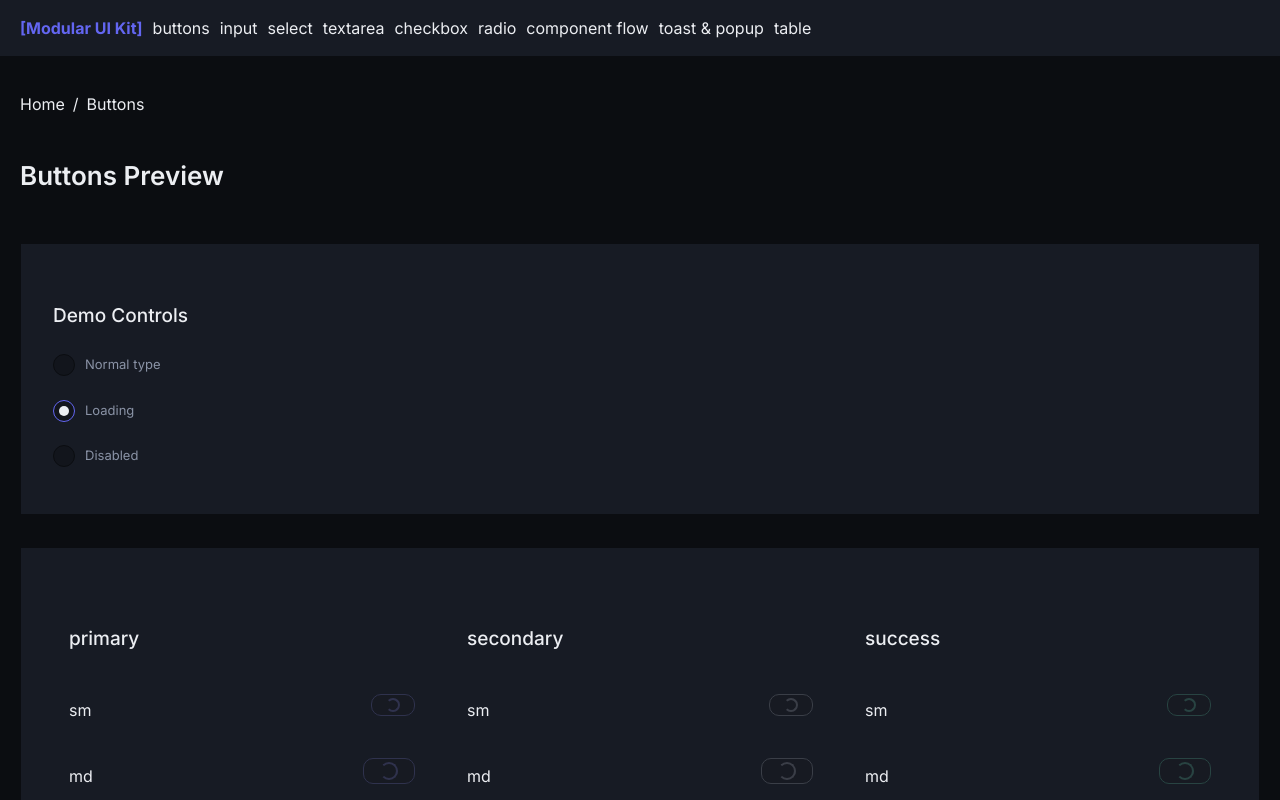
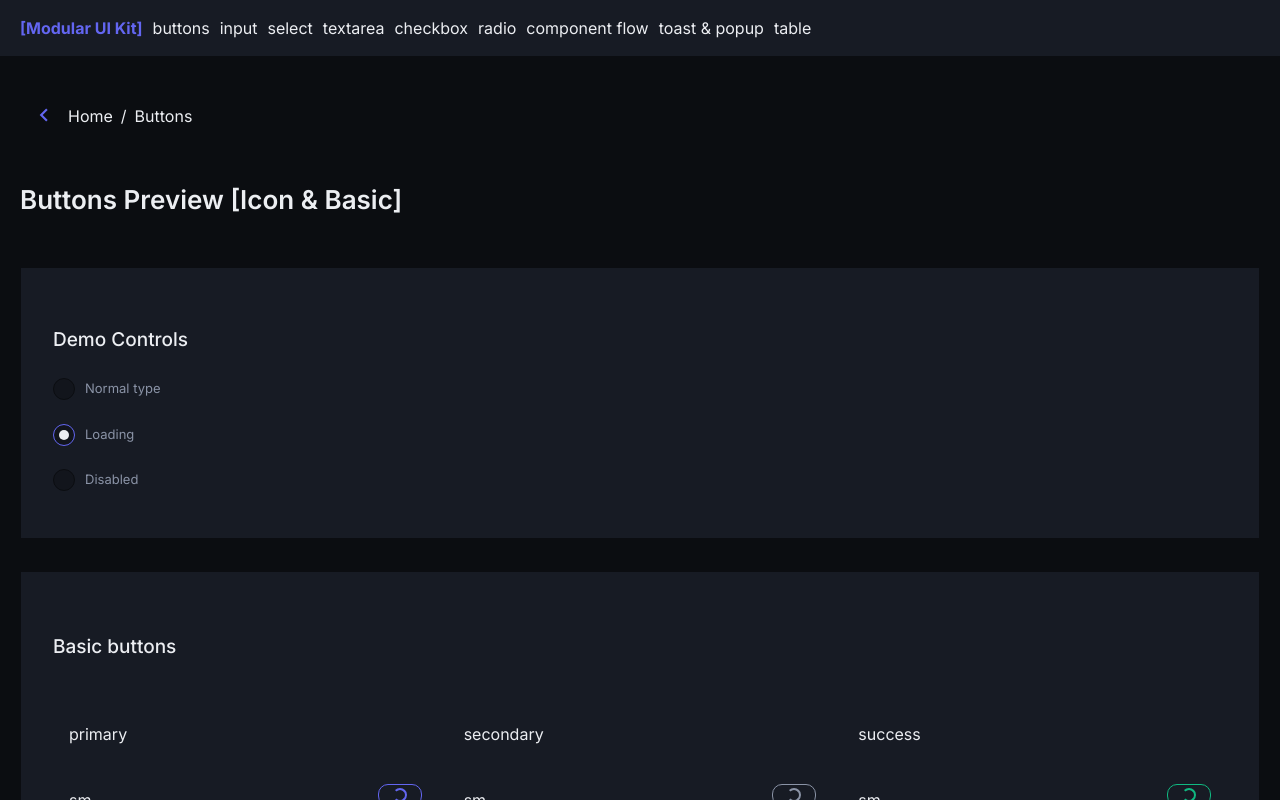
Before and after one commit to eugenia-vitinschii/modular-ui-kit, a Vue app: page /ui/buttons in a window 1280 px wide. Both pictures are taken after a click on the label "Loading". Shown: the top 800 px of the page. Built offline with nearby package versions, Linux system fonts and the light colour scheme.

Commit message:
refactor(base-button): edit component, refcaotr demo view

```diff
--- a/src/assets/sass/abstracts/_mixins.sass
+++ b/src/assets/sass/abstracts/_mixins.sass
@@ -28,19 +28,20 @@
    background: $bg
    color: $color
    --spinner-color: #{$border-color}
-   &:hover:not(:disabled)
+   &:hover:not(:disabled):not(.is-loading)
       @if $hover-bg
          background: $hover-bg
       @else
          filter: brightness(1.1)
-   &:active:not(:disabled)
+   &:active:not(:disabled):not(.is-loading)
       transform: scale(0.97)
       filter: brightness(0.9)
    &:disabled
-      opacity: 0.3
-      filter: grayscale(0.5)
       cursor: not-allowed
       transform: none
+      opacity: $opacity
+   &.is-loading
+      cursor: wait
 
 /* =============================== ICON BUTTON MIXINS =============================== */
 @mixin icon-button-size($size, $icon-size)
@@ -57,19 +58,21 @@
    background: $bg
    svg
       fill: currentColor
-   &:hover:not(:disabled)
+   &:hover:not(:disabled):not(.is-loading)
       @if $hover-color
          color: $hover-color
       @else
          filter: brightness(1.2)
       @if $hover-bg != transparent
          background: $hover-bg
-   &:active:not(:disabled)
+   &:active:not(:disabled):not(.is-loading)
       transform: scale(0.92)
    &:disabled
       opacity: $opacity
       cursor: not-allowed
-
+      transform: none
+   &.is-loading
+      cursor: wait
 /* =============================== FORM ELEMENTS =============================== */
 @mixin form-element($bg: $bg-soft)
    @include border()
--- a/src/assets/sass/components/ui/buttons/_base-button.sass
+++ b/src/assets/sass/components/ui/buttons/_base-button.sass
@@ -47,12 +47,8 @@
     @include button-variant($danger, $bg-card, $text, $danger)
 
 .btn--ghost
-   @include button-variant($bg-soft, $bg-card, $text-muted)
+   @include button-variant($bg, $bg-card, $text-muted)
 
-
-/*=== LOADING ===*/
-.is-loading .btn__content
-   opacity: 0.6
 
 .btn-spinner
    display: inline-block
--- a/src/components/ui/buttons/BaseButton.vue
+++ b/src/components/ui/buttons/BaseButton.vue
@@ -1,9 +1,10 @@
 <template>
-   <button class="btn" :class="[`btn--${variant}`, `btn--${size}`, { 'is-loading': loading }]"
-      :disabled="disabled || loading" :type="type">
-      <span v-if="loading" class="btn-spinner"></span>
+   <button class="btn" :class="[`btn--${variant}`, `btn--${size}`, { 'is-loading': loading }]" :disabled="disabled"
+      :type="type">
       <span class="btn__content" v-if="!loading">
          <slot></slot>
+      </span>
+      <span class="btn-spinner" v-else>
       </span>
    </button>
 </template>
--- a/src/components/ui/buttons/BaseIconButton.vue
+++ b/src/components/ui/buttons/BaseIconButton.vue
@@ -1,33 +1,33 @@
 <template>
-   <button class="btn-icon" :class="[`btn-icon--${variant}`, { 'is-loading': loading }]" :disabled="disabled"
-      :type="type">
+   <button class="btn-icon" :class="[`btn-icon--${variant}`, `btn-icon--${size}`, { 'is-loading': loading }]"
+      :disabled="disabled" :type="type">
       <span class="btn-icon__content" v-if="!loading">
          <slot></slot>
       </span>
       <span class="btn-spinner" v-else>
       </span>
    </button>
-
 </template>
 
 <script setup lang="ts">
 /* BUTTON TYPES */
-type ButtonVariant = "default" | "danger" | 'success'
-type ButtonType = "button" | "submit"
+import type { UIButtonType, UISize, UIButtonVariant } from '@/types/ui.types'
 
 /* PROPS INTERFACE*/
 interface Props {
-   variant?: ButtonVariant
-   type?: ButtonType
+   variant?: UIButtonVariant
+   type?: UIButtonType
    loading?: boolean
    disabled?: boolean
+   size?: UISize
 }
 
 /* DEFAULT BUTTON Props */
 withDefaults(defineProps<Props>(), {
-   variant: "default",
+   variant: "primary",
    type: "button",
    loading: false,
+   size: "lg",
    disabled: false
 })
 </script>
--- a/src/views/ButtonsView.vue
+++ b/src/views/ButtonsView.vue
@@ -3,7 +3,7 @@
       <div class="container">
          <div class="page__wrapper">
             <div class="page__header">
-               <h1 class="heading">Buttons Preview</h1>
+               <h1 class="heading">Buttons Preview [Icon & Basic]</h1>
             </div>
             <div class="page__content">
                <div class="demo-controls section">
@@ -12,10 +12,12 @@
                   <base-radio value="loading" v-model="buttonState" name="buttons-demo" label="Loading" />
                   <base-radio value="disabled" v-model="buttonState" name="buttons-demo" label="Disabled" />
                </div>
-               <div class="buttons-grid section">
+               <div class="section">
+                  <p class="subheading">Basic buttons</p>
+                  <div class="buttons-grid">
                      <div class="button-card" v-for="variant in variants" :key="variant">
                         <div class="button-card__header">
-                        <p class="subheading">{{ variant }}</p>
+                           <p class="body-text">{{ variant }}</p>
                         </div>
                         <div class="button-card__sizes">
                            <div class="button-card-row" v-for="size in sizes" :key="size">
@@ -23,6 +25,28 @@
                               <base-button :variant="variant" :size="size" :loading="buttonState === 'loading'"
                                  :disabled="buttonState === 'disabled'">
                                  {{ variant }}</base-button>
+                           </div>
+                        </div>
+                     </div>
+                  </div>
+               </div>
+               <div class=" section">
+                  <p class="subheading">Icon buttons</p>
+                  <div class="buttons-grid">
+                     <div class="button-card" v-for="variant in variants" :key="variant">
+                        <div class="button-card__header">
+                           <p class="body-text">{{ variant }}</p>
+                        </div>
+                        <div class="button-card__sizes">
+                           <div class="button-card-row" v-for="size in sizes" :key="size">
+                              <base-icon-button :variant="variant" :size="size" :loading="buttonState === 'loading'"
+                                 :disabled="buttonState === 'disabled'">
+                                 <svg xmlns="http://www.w3.org/2000/svg" viewBox="0 -960 960 960">
+                                    <path
+                                       d="M160-240v-480 172-12 320Zm0 80q-33 0-56.5-23.5T80-240v-480q0-33 23.5-56.5T160-800h240l80 80h320q33 0 56.5 23.5T880-640v131q-18-13-38-22.5T800-548v-92H447l-80-80H160v480h283q3 21 9.5 41t15.5 39H160Zm400 0v-22q0-45 44-71.5T720-280q72 0 116 26.5t44 71.5v22H560Zm103.5-183.5Q640-367 640-400t23.5-56.5Q687-480 720-480t56.5 23.5Q800-433 800-400t-23.5 56.5Q753-320 720-320t-56.5-23.5Z" />
+                                 </svg>
+                              </base-icon-button>
+                           </div>
                         </div>
                      </div>
                   </div>
@@ -39,7 +63,7 @@ import { ref } from 'vue'
 
 /* COMPONENTS */
 import BaseButton from '@/components/ui/buttons/BaseButton.vue';
-// import BaseIconButton from '@/components/ui/buttons/BaseIconButton.vue';
+import BaseIconButton from '@/components/ui/buttons/BaseIconButton.vue';
 import BaseRadio from '@/components/ui/form/BaseRadio.vue';
 
 /* TYPES */
@@ -62,7 +86,6 @@ const variants: UIButtonVariant[] = [
 /* sizes */
 const sizes: UISize[] = ['sm', 'md', 'lg']
 
-
 </script>
 
 <style lang="sass">
@@ -70,7 +93,7 @@ const sizes: UISize[] = ['sm', 'md', 'lg']
 .buttons-grid
    display: grid
    grid-template-columns: repeat(auto-fit, minmax(300px, 1fr))
-   gap: 20px
+   gap: 10px
 
 .button-card
    padding: 16px
```
Also changed, not shown: src/assets/sass/components/ui/buttons/_base-icon-button.sass (line endings or trailing spaces). Lines whose indentation alone changed are shown as unchanged.
